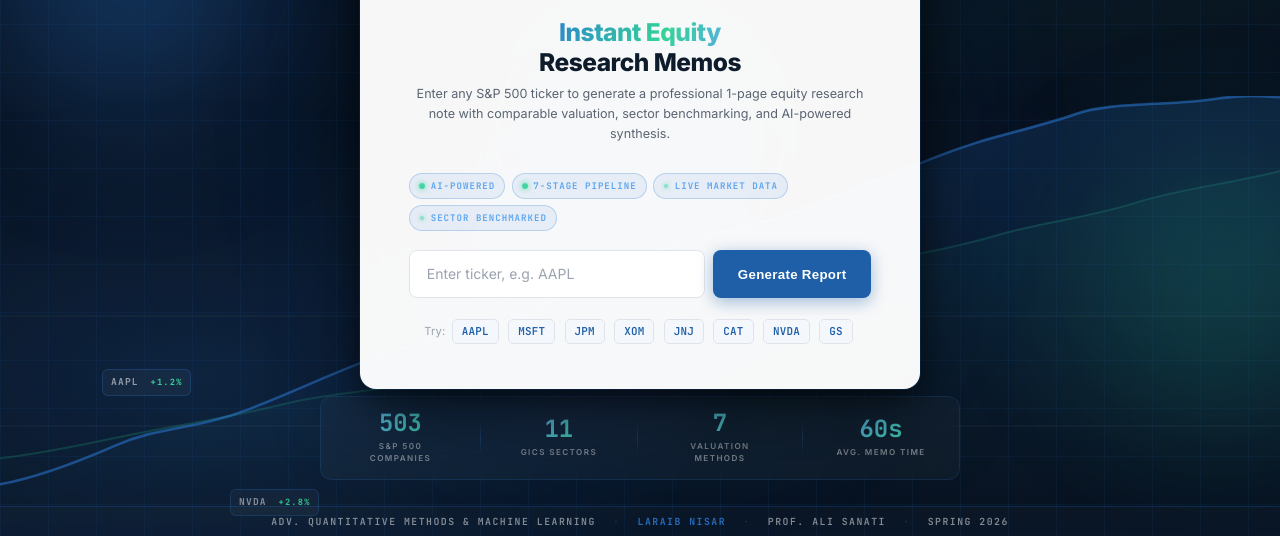
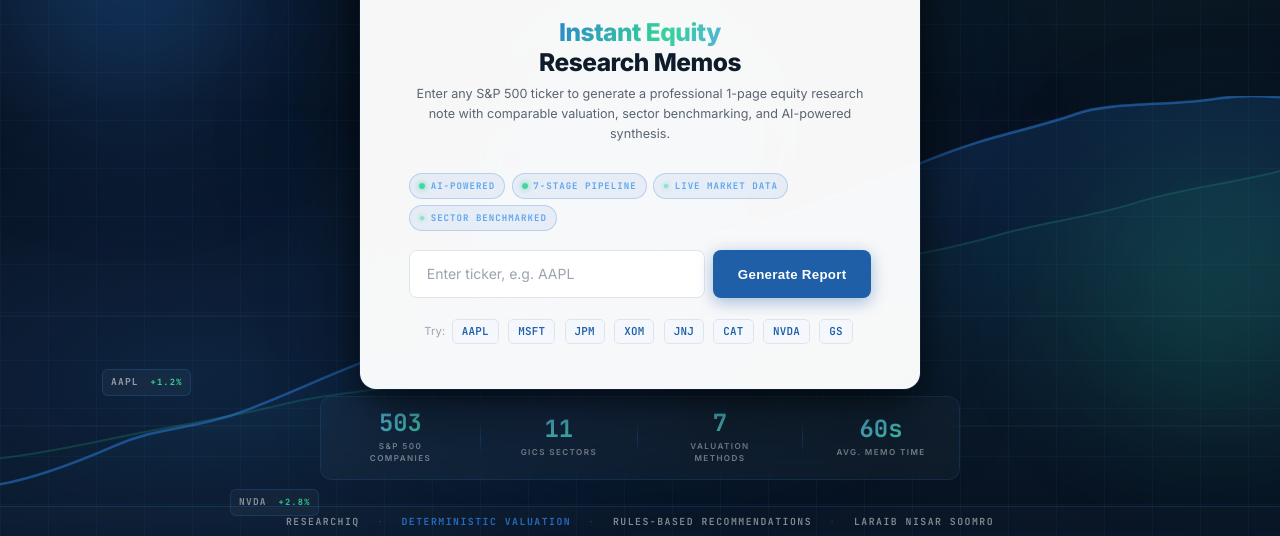
Before and after one commit to laraibnisarsoomro/ResearchIQ, a plain HTML site: page frontend/index.html in a window 1280 px wide. Shown: the part 264-800 px from the top of the page. Drawn offline with nearby package versions, Linux system fonts and the light colour scheme; files that its build step writes are made by us from their sources; files whose address does not match are found by name.

Commit message:
Publish methodology doc
Rename PROPOSAL.md to METHODOLOGY.md, strip the course header and submission appendix, and date-stamp the results table as a May 2026 run. Link it from the README. Remove course references from the
landing page tape and delete two unused CSS rules.

```diff
--- a/frontend/css/style.css
+++ b/frontend/css/style.css
@@ -982,9 +982,6 @@ body.sector-comms {
   }
 }
 
-/* Course attribution — moved to bottom ticker tape (kept for legacy) */
-.course-attribution { display: none; }
-
 /* ── Floating ambient orbs (slow drift) ─────────────────────────────────── */
 .landing-orbs {
   position: absolute;
@@ -1301,11 +1298,6 @@ body.sector-comms {
   box-shadow: 0 8px 24px rgba(42,121,211,0.45);
 }
 #generate-btn:hover::after { transform: translateX(100%); }
-
-.course-divider {
-  margin: 0 .4rem;
-  opacity: 0.5;
-}
 
 /* ── Print styles ──────────────────────────────────────────────────────────── */
 @media print {
--- a/frontend/index.html
+++ b/frontend/index.html
@@ -180,15 +180,15 @@
     </div>
   </div>
 
-  <!-- Bottom tape: course attribution -->
+  <!-- Bottom tape: attribution -->
   <div class="ticker-tape ticker-tape-bottom">
-    <span class="tape-item">ADV. QUANTITATIVE METHODS &amp; MACHINE LEARNING</span>
+    <span class="tape-item">RESEARCHIQ</span>
     <span class="tape-dot">·</span>
-    <span class="tape-item">LARAIB NISAR</span>
+    <span class="tape-item">DETERMINISTIC VALUATION</span>
     <span class="tape-dot">·</span>
-    <span class="tape-item">PROF. ALI SANATI</span>
+    <span class="tape-item">RULES-BASED RECOMMENDATIONS</span>
     <span class="tape-dot">·</span>
-    <span class="tape-item">SPRING 2026</span>
+    <span class="tape-item">LARAIB NISAR SOOMRO</span>
   </div>
 
   <!-- Floating data orbs (subtle ambient animation) -->
```
Also changed, not shown: 3 other files.
